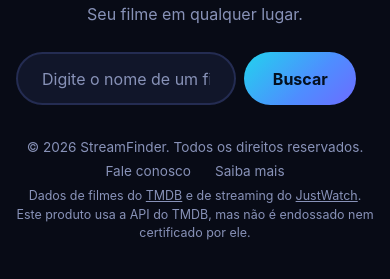
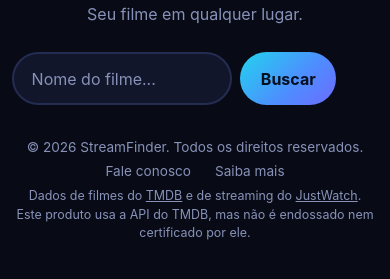
Before and after one commit to eftrotto/streamfinder, a plain HTML site: page frontend/index.html in a window 390 px wide. Shown: the part 385-664 px from the top of the page. Drawn offline with Linux system fonts and the light colour scheme; no server answers.

Commit message:
corrigindo placeholder

```diff
--- a/frontend/index.html
+++ b/frontend/index.html
@@ -36,7 +36,7 @@
                     aria-controls="sugestoes"
                     aria-autocomplete="list"
 
-                    placeholder="Digite o nome de um filme..."
+                    placeholder="Nome do filme..."
                     required
                 >
                 <!-- O sugestoes.js preenche esta lista enquanto o usuário digita -->
--- a/frontend/style.css
+++ b/frontend/style.css
@@ -127,6 +127,21 @@ header h4 {
   transform: translateY(-1px);
   filter: brightness(1.1);
   box-shadow: 0 8px 22px rgba(61, 194, 255, 0.35);
+}
+
+/* celular: menos respiro lateral no campo e no botão, pra o texto do campo caber inteiro */
+@media (max-width: 480px) {
+  #search-form {
+    padding: 0 0.75rem;
+  }
+
+  #movie-input {
+    padding: 0.9rem 1.1rem;
+  }
+
+  #search-form button {
+    padding: 0.9rem 1.3rem;
+  }
 }
 
 /* ---------- Sugestões da busca ---------- */
```
